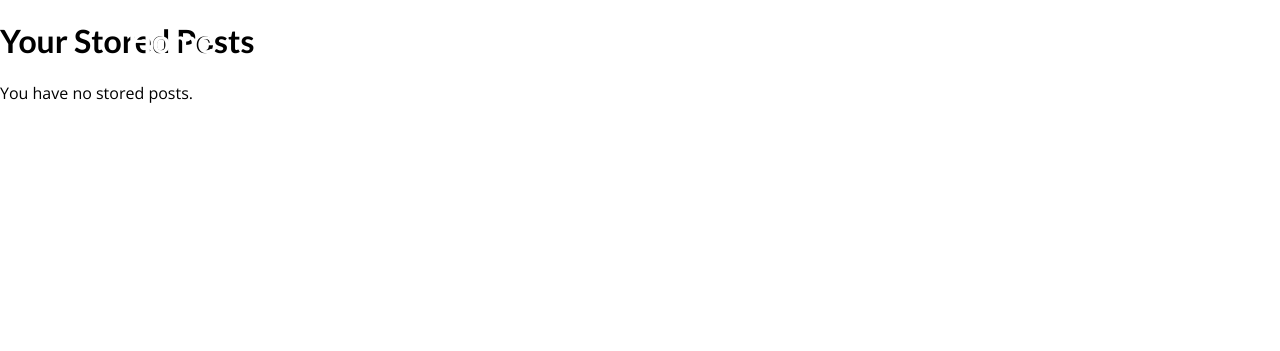
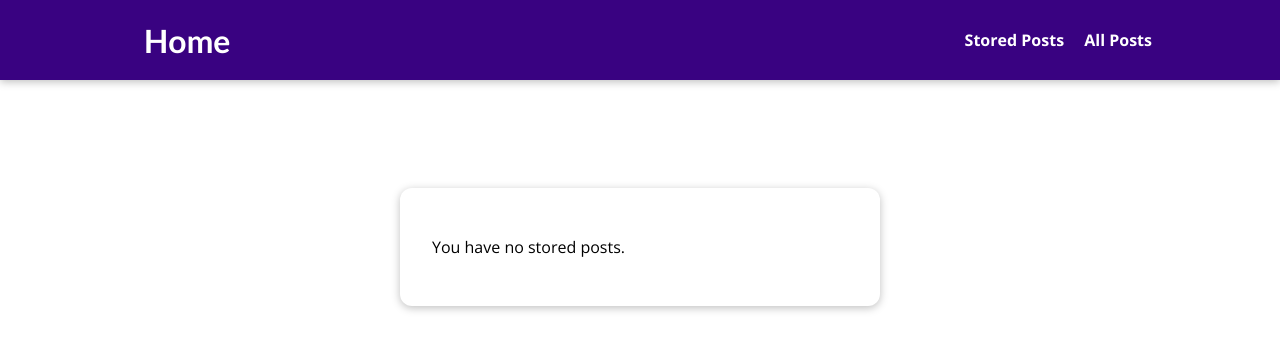
Before and after one commit to wyue1998/my_site, a Django app: page /read-later in a window 1280 px wide. Shown: the top 351 px of the page. Run offline with Django 4.2, Linux system fonts and the light colour scheme.

Commit message:
add read later functionality

```diff
--- /dev/null
+++ b/blog/static/blog/stored_posts.css
@@ -0,0 +1,39 @@
+#main-navigation {
+    background-color: #390281;
+    box-shadow: 0 2px 8px rgba(0, 0, 0, 0.25);
+  }
+
+  #stored-posts {
+    margin: 8rem auto 3rem auto;
+    padding: 2rem;
+    border-radius: 12px;
+    box-shadow: 0 2px 8px rgba(0, 0, 0, 0.25);
+    background-color: white;
+    width: 90%;
+    max-width: 30rem;
+  }
+
+  #stored-posts ul {
+    list-style: none;
+    margin: 0;
+    padding: 0;
+  }
+
+  #stored-posts li {
+    margin: 1rem 0;
+  }
+
+  #stored-posts a {
+    display: block;
+    padding: 1rem;
+    width: 100%;
+    text-decoration: none;
+    border: 1px solid #ccc;
+    color: #1b1b1b;
+    font-weight: bold;
+  }
+
+  #stored-posts a:hover,
+  #stored-posts a:active {
+    background-color: #ccc;
+  }
--- a/blog/templates/blog/stored_posts.html
+++ b/blog/templates/blog/stored_posts.html
@@ -2,11 +2,14 @@
 {% load static %}
 
 {% block title %}Your Stored Posts{% endblock %}
+{% block css %}
+<link rel="stylesheet" href="{% static "blog/stored_posts.css" %}">
+{% endblock%}
 
 {% block content %}
 
     <h1>Your Stored Posts</h1>
-    <section>
+    <section id="stored-posts">
     {% if posts %}
         <ul>
             {% for post in posts %}
--- a/blog/views.py
+++ b/blog/views.py
@@ -19,11 +19,6 @@
     def get_queryset(self):
         queryset = super().get_queryset().order_by("-date")[:3]
         return queryset
-
-    # def get_context_data(self, **kwargs):
-    #     context = super().get_context_data(**kwargs)
-    #     context["posts"] = all_posts.order_by("-date")[:3]
-    #     return context
 
 
 class PostsView(ListView):
@@ -49,11 +44,20 @@
 class GetPostView(View):
     def get(self, request, slug):
         post = Post.objects.get(slug=slug)
+        # Remove post from stored posts if it's already there
+        saved = False
+        stored_posts = request.session.get('stored_posts', [])
+        if post.id in stored_posts:
+            saved = True
+            stored_posts.remove(post.id)
+            request.session['stored_posts'] = stored_posts
+            print(stored_posts)
         context = {
             'post': post,
             'tags': post.tags.all(),
             'comment_form': CommentForm(),
             'comments': post.comments.all().order_by("-id"),
+            'saved': saved,
         }
         return render(request, 'blog/post_detail.html', context=context)
 
--- a/static/app.css
+++ b/static/app.css
@@ -12,11 +12,12 @@
     left: 0;
   }
 
-#main-navigation a {
-text-decoration: none;
-color: white;
-font-weight: bold;
-}
+  #main-navigation a {
+    text-decoration: none;
+    color: white;
+    font-weight: bold;
+    margin-left: 1rem;
+  }
 
 #main-navigation a:hover,
 #main-navigation a:active {
```
Also changed, not shown: blog/templates/blog/post_detail.html (+7 -0 lines).
